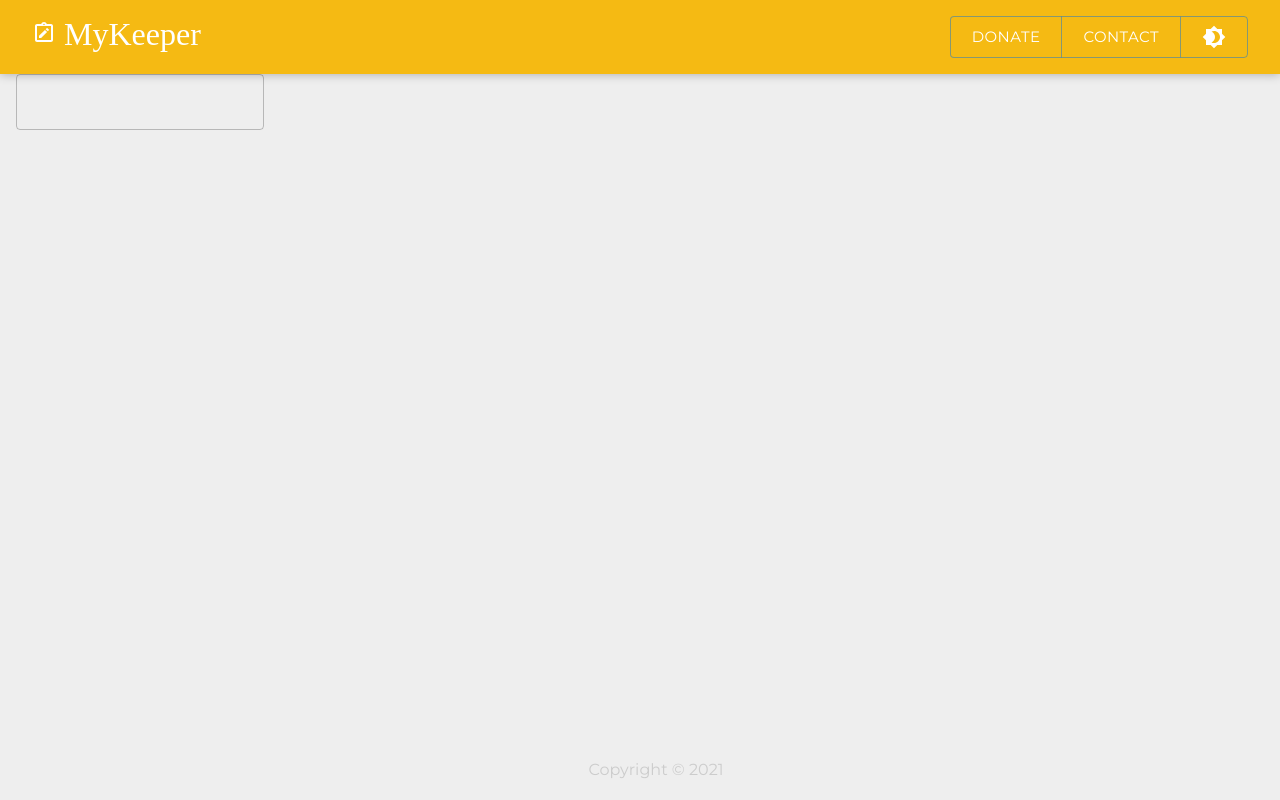
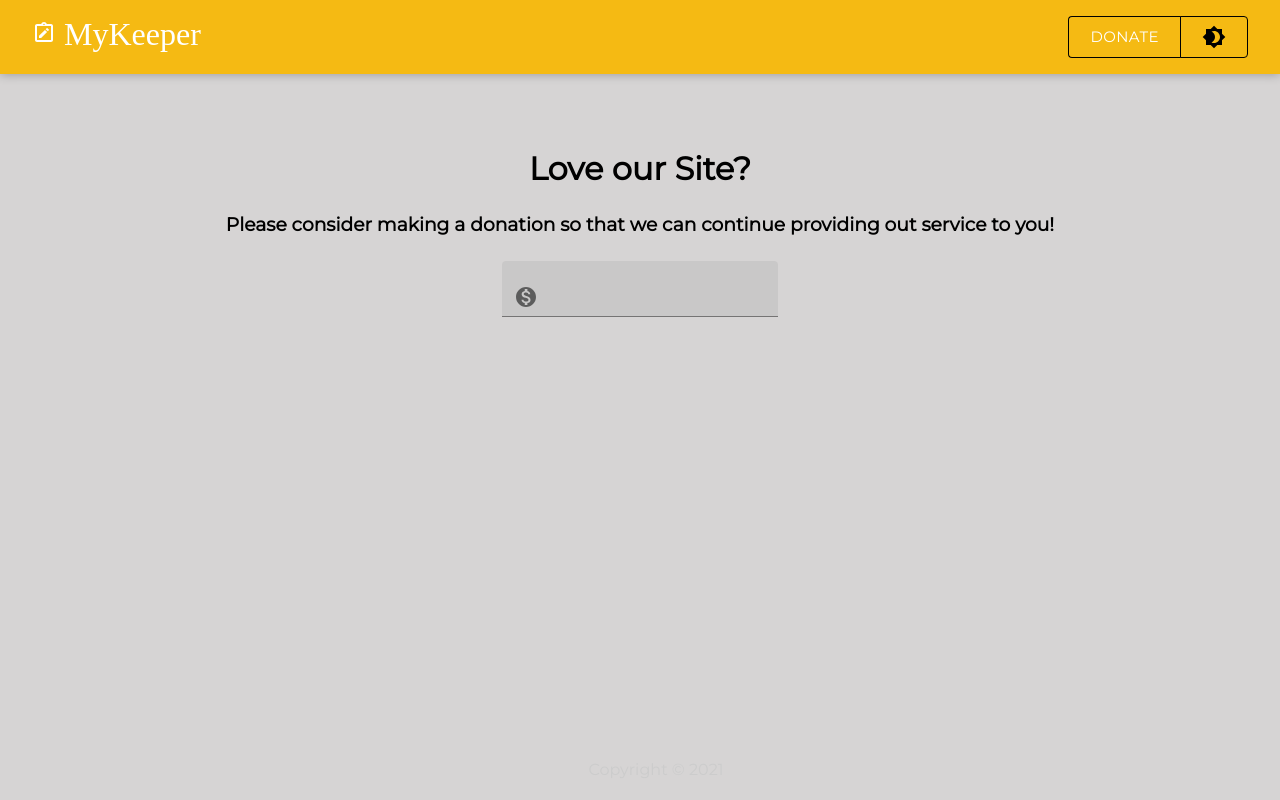
Before and after one commit to lcmedina/MyKeeper, a React (Create React App) app: page /donate in a window 1280 px wide. Built offline with nearby package versions, Linux system fonts and the light colour scheme; a web font is replaced by a local one.

Commit message:
donation page styled

```diff
--- a/public/App.css
+++ b/public/App.css
@@ -6,7 +6,7 @@
 }
 
 body {
-  background: #eee;
+  background: #d6d4d4;
   padding: 0 16px;
 }
 
@@ -119,3 +119,11 @@ form.create-note button {
   text-decoration: inherit;
 
 }
+.donation {
+  display: flex;
+  flex-direction: column;
+  align-items: center;
+  justify-content: center;
+  padding: 75px;
+  text-align: center;
+}
--- a/src/components/Donate.js
+++ b/src/components/Donate.js
@@ -3,15 +3,32 @@ import ReactDOM from "react-dom"
 import TextField from '@mui/material/TextField';
 import { PayPalButtons, PayPalScriptProvider } from "@paypal/react-paypal-js";
 import { useHistory, Redirect } from 'react-router-dom'
+import InputAdornment from '@mui/material/InputAdornment';
+import MonetizationOnIcon from '@mui/icons-material/MonetizationOn';
 
 
 function Donate() {
     const history = useHistory();
   return (
     <PayPalScriptProvider options={{ "client-id": "test" }}>
-    <TextField type="number" id="amount"></TextField>
+            <div className="donation">
+            <h1 style={{paddingBottom: '25px'}}>Love our Site?</h1>
+            <h3 style={{paddingBottom: '25px'}}>Please consider making a donation so that we can continue providing out service to you!</h3>
+            <TextField
+            type="number"
+            id="amount"
+            variant="filled"
+            InputProps={{
+                startAdornment: (
+                <InputAdornment position="start">
+                    <MonetizationOnIcon/>
+                </InputAdornment>
+                )
+            }}
+            />
+            </div>
             <PayPalButtons
-       style={{ layout: "horizontal" }}
+            style={{ color: "blue", shape: "pill", label: "pay", height: 40 }}
             createOrder={(data, actions) => {
                 return actions.order.create({
                     purchase_units: [
--- a/src/components/Header.js
+++ b/src/components/Header.js
@@ -16,8 +16,7 @@ const Header = () => {
        }
     const buttons = [
         <Button key="one"><Link to="/donate" className="text-link">Donate</Link></Button>,
-        <Button key="two"><Link to="/contact" className="text-link">Contact</Link></Button>,
-        <Button key="three" onClick={toggleTheme} style={{color: "white"}}>{darkTheme ? <Brightness7Icon/> : <Brightness4Icon/>}</Button>,
+        <Button key="three" onClick={toggleTheme}>{darkTheme ? <Brightness7Icon/> : <Brightness4Icon/>}</Button>,
       ];
 
     return (
@@ -26,7 +25,7 @@ const Header = () => {
                 <div className="navbar">
                 <Link to="/" className="text-link"><h1><NoteAltOutlinedIcon/> MyKeeper</h1></Link>
                 <div className="links">
-                <ButtonGroup size="large" aria-label="large button group">
+                <ButtonGroup color="inherit" size="large" aria-label="large button group">
                 {buttons}
                 </ButtonGroup>
                 </div>
```
Lines whose indentation alone changed are shown as unchanged.
